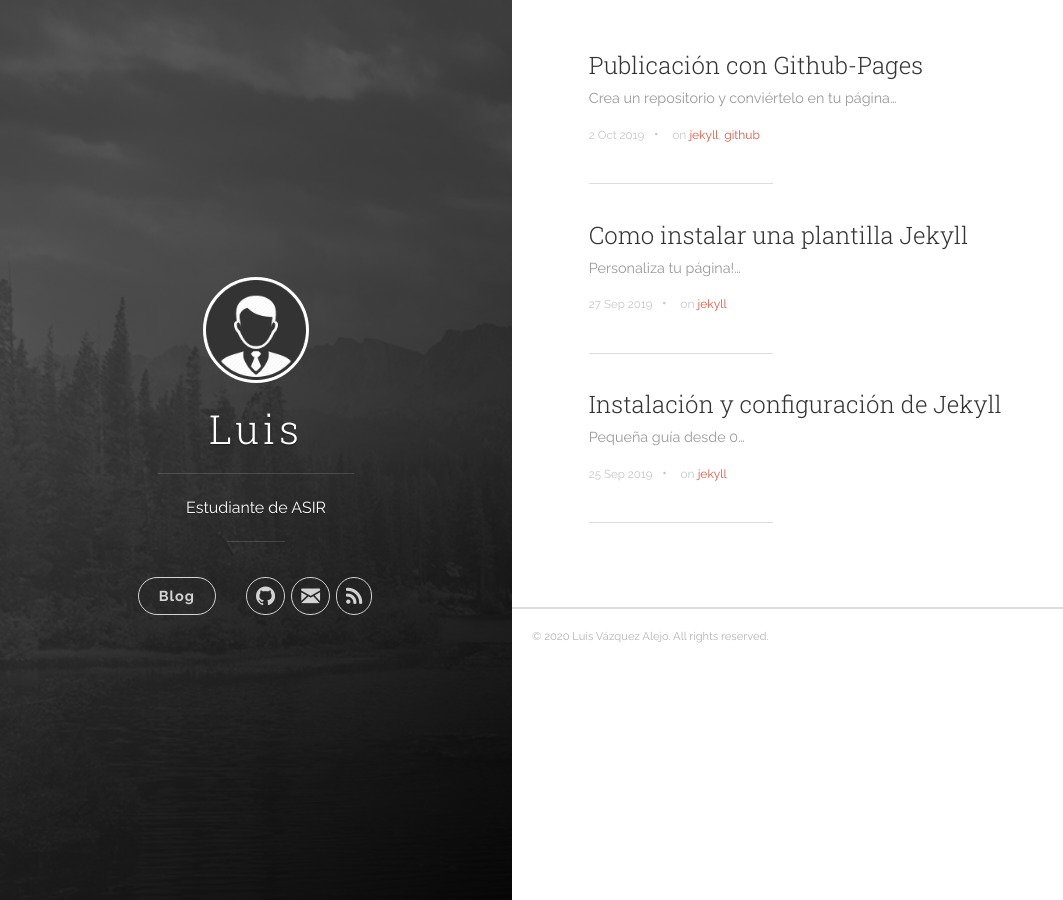
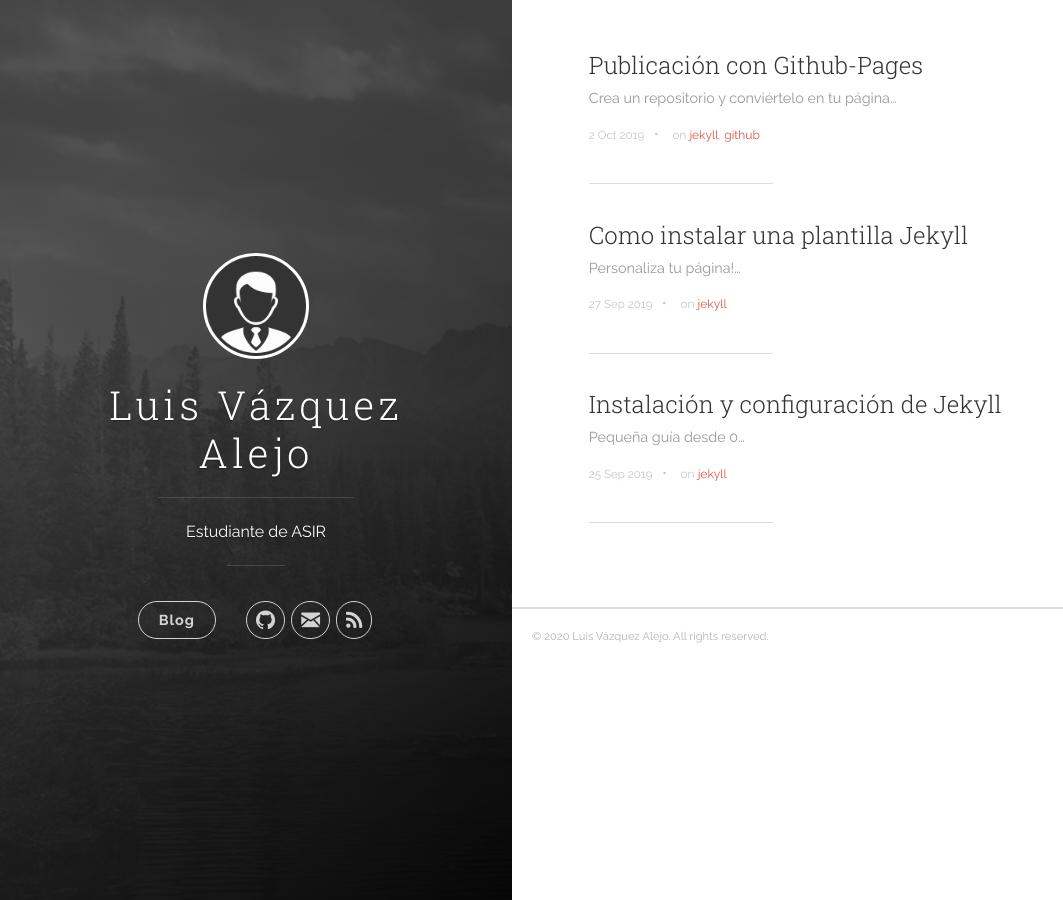
Before and after one commit to LuisaoStuff/blog, a Jekyll site: the page built from index.html, in a window 1280 px wide. Shown: the whole page, without its empty margins (0-1063 px from the left). Built offline with Jekyll 4.4.1, drawn with Linux system fonts in a browser that asks for light colours; the list of posts is cut into pages by our own code.

Commit message:
Modifico Página

```diff
--- a/_config.yml
+++ b/_config.yml
@@ -1,5 +1,5 @@
 # Site settings
-title: Luis
+title: Luis Vázquez Alejo
 description: 'Estudiante de ASIR'
 url: ''
 baseurl: ''
```
